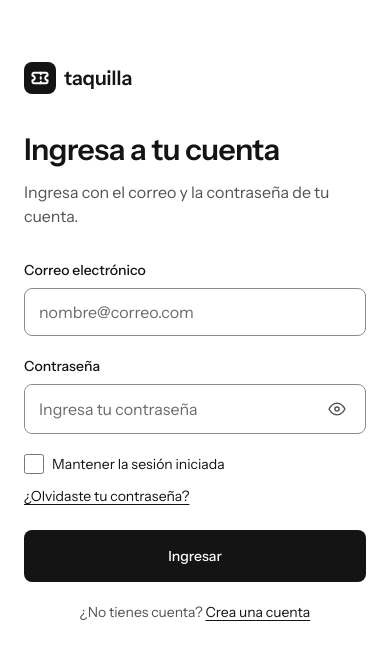
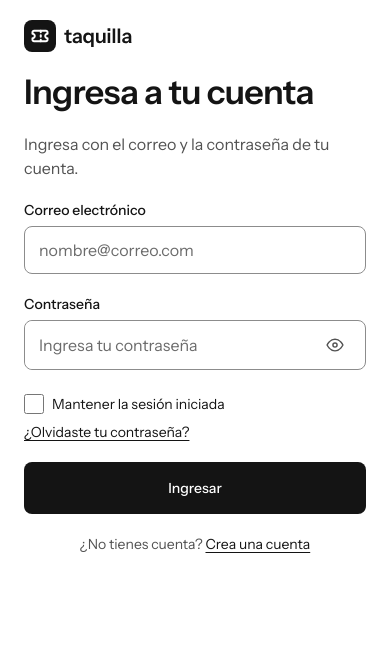
Before and after one commit to dana52855/Taquilla, a React (Vite) app: page /ingresar in a window 390 px wide. Shown: the top 660 px of the page. Built offline with nearby package versions, Linux system fonts and the light colour scheme; no server answers.

Commit message:
Ajustar medidas de formulario web y móvil

```diff
--- a/src/pages/IniciarSesion/IniciarSesion.css
+++ b/src/pages/IniciarSesion/IniciarSesion.css
@@ -55,7 +55,7 @@
   align-items: center;
   gap: 12px;
   color: var(--texto-inverso);
-  font-size: 16px;
+  font-size: 18px;
   line-height: 28px;
 }
 
@@ -66,7 +66,7 @@
   display: grid;
   place-items: center;
   border-radius: 50%;
-  background: #303030;
+  background: rgba(255, 255, 255, 0.22);
   color: #ffffff;
   font-size: 14px;
   font-weight: 600;
@@ -84,7 +84,9 @@
 .inicio-sesion-formulario {
   width: 100%;
   max-width: 400px;
-  transform: translateY(0);
+  display: flex;
+  flex-direction: column;
+  gap: 20px;
 }
 
 .inicio-sesion-logo-movil {
@@ -92,11 +94,11 @@
 }
 
 .inicio-sesion-encabezado {
-  margin-bottom: 44px;
+  display: contents;
 }
 
 .inicio-sesion-encabezado h2 {
-  margin: 0 0 20px;
+  margin: 0;
 }
 
 .inicio-sesion-encabezado p {
@@ -104,11 +106,17 @@
   color: var(--texto-secundario);
 }
 
+.inicio-sesion-formulario form {
+  display: flex;
+  flex-direction: column;
+  gap: 20px;
+}
+
 .inicio-sesion-campo {
   display: flex;
   flex-direction: column;
-  gap: 8px;
-  margin-bottom: 20px;
+  gap: 6px;
+  margin: 0;
 }
 
 .inicio-sesion-campo > input,
@@ -135,8 +143,12 @@
 }
 
 .inicio-sesion-campo input[aria-invalid="true"],
-.inicio-sesion-contrasena.con-error {
+.inicio-sesion-campo-contrasena.con-error .inicio-sesion-contrasena {
   border-color: var(--estado-error);
+}
+
+.inicio-sesion-campo-contrasena {
+  min-height: 80px;
 }
 
 .inicio-sesion-contrasena {
@@ -157,14 +169,14 @@
 }
 
 .inicio-sesion-ojo {
-  width: 32px;
-  height: 32px;
-  flex: 0 0 32px;
+  width: 36px;
+  height: 36px;
+  flex: 0 0 36px;
   display: grid;
   place-items: center;
-  padding: 5px;
+  padding: 8px;
   border: 0;
-  border-radius: 4px;
+  border-radius: var(--radio-md);
   color: var(--texto-secundario);
   background: transparent;
   cursor: pointer;
@@ -194,11 +206,12 @@
 }
 
 .inicio-sesion-opciones {
+  min-height: 20px;
   display: flex;
-  align-items: flex-start;
+  align-items: center;
   justify-content: space-between;
   gap: 12px;
-  margin: 20px 0 20px;
+  margin: 0;
 }
 
 .inicio-sesion-recordar {
@@ -229,7 +242,7 @@
 }
 
 .inicio-sesion-error-general {
-  margin: 0 0 16px;
+  margin: 0;
   padding: 12px;
   border-radius: var(--radio-md);
   color: var(--estado-error);
@@ -262,7 +275,7 @@
 }
 
 .inicio-sesion-crear {
-  margin: 20px 0 0;
+  margin: 0;
   text-align: center;
   color: var(--texto-secundario);
 }
@@ -303,7 +316,7 @@
   .inicio-sesion-contenido {
     display: block;
     min-height: 100vh;
-    padding: 62px 24px 40px;
+    padding: 20px 24px 32px;
   }
 
   .inicio-sesion-formulario {
@@ -315,24 +328,19 @@
     display: inline-flex;
     width: 109px;
     height: 32px;
-    margin-bottom: 38px;
-  }
-
-  .inicio-sesion-encabezado {
-    margin-bottom: 32px;
   }
 
   .inicio-sesion-encabezado h2 {
-    margin-bottom: 12px;
-    font-size: 30px;
-    line-height: 36px;
+    font-size: 34px;
+    line-height: 40px;
   }
 
   .inicio-sesion-opciones {
+    min-height: 20px;
     display: flex;
     flex-direction: column;
-    gap: 12px;
-    margin: 18px 0 24px;
+    align-items: flex-start;
+    gap: 8px;
   }
 
   .inicio-sesion-recuperar {
```
